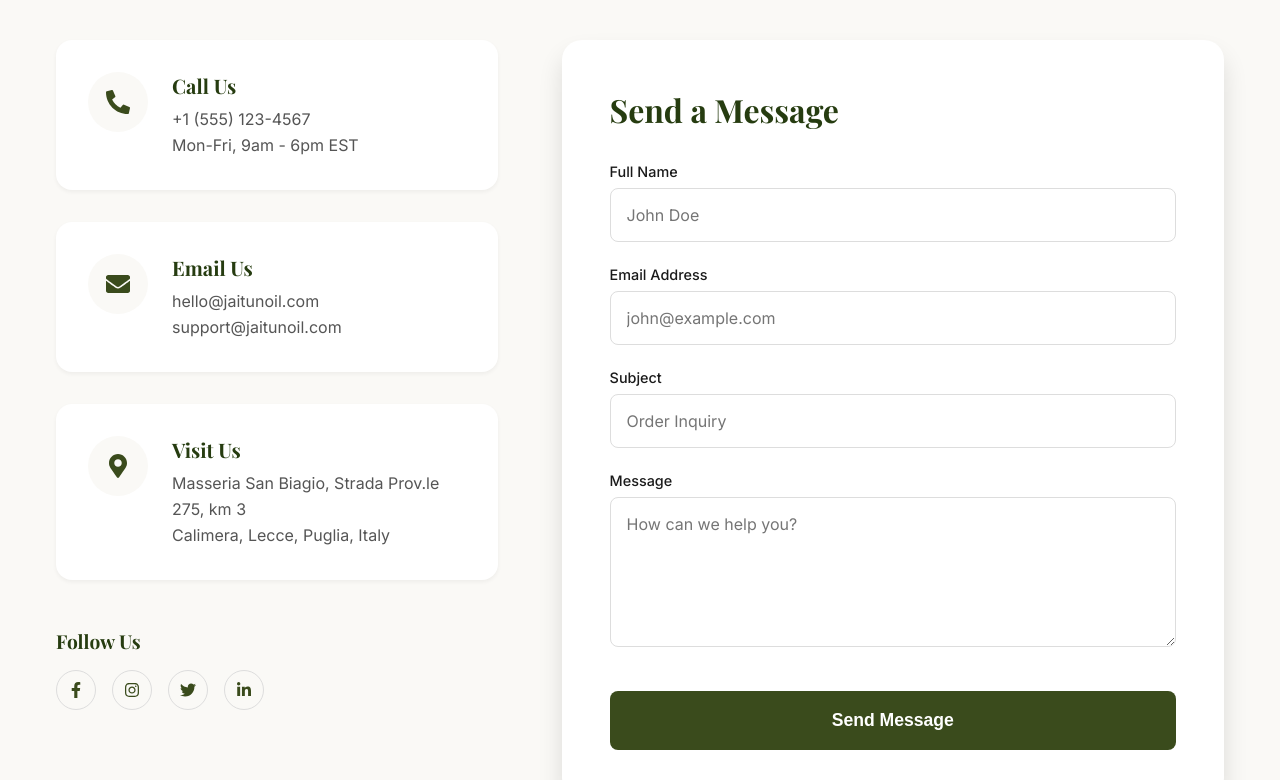
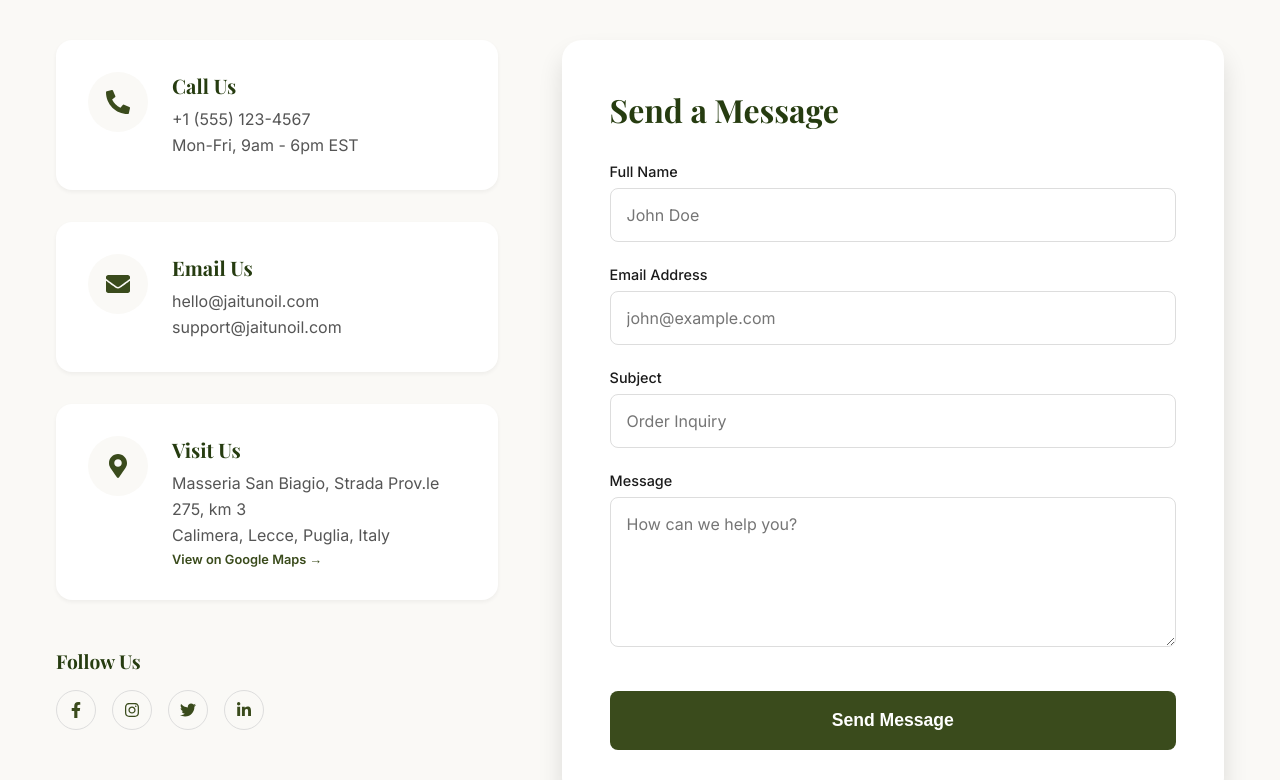
Before and after one commit to Ayush9549/Green-gold, a Next.js app in the folder client/: page /contact in a window 1280 px wide. Shown: the part 430-1210 px from the top of the page. Built offline with nearby package versions, Linux system fonts and the light colour scheme; a web font is replaced by a local one.

Commit message:
Map update

```diff
--- a/client/src/app/contact/page.tsx
+++ b/client/src/app/contact/page.tsx
@@ -75,14 +75,21 @@ export default function Contact() {
                                 </div>
                             </div>
 
-                            <div className={styles.infoCard}>
+                            <a
+                                href="https://maps.app.goo.gl/cLcL585NADYirX8n7"
+                                target="_blank"
+                                rel="noopener noreferrer"
+                                className={styles.infoCard}
+                                style={{ textDecoration: 'none', color: 'inherit', display: 'flex' }}
+                            >
                                 <div className={styles.iconWrapper}><FaMapMarkerAlt /></div>
                                 <div className={styles.infoContent}>
                                     <h3>{t('contact.visit.title')}</h3>
                                     <p>Masseria San Biagio, Strada Prov.le 275, km 3</p>
                                     <p>Calimera, Lecce, Puglia, Italy</p>
+                                    <span style={{ fontSize: '0.8rem', color: 'var(--color-primary)', fontWeight: 600 }}>{t('contact.view_map') || 'View on Google Maps →'}</span>
                                 </div>
-                            </div>
+                            </a>
 
                             <div style={{ marginTop: '1rem' }}>
                                 <h3 style={{ fontSize: '1.2rem', fontFamily: 'Playfair Display, serif', marginBottom: '1rem' }}>{t('contact.follow')}</h3>
--- a/client/src/context/LanguageContext.tsx
+++ b/client/src/context/LanguageContext.tsx
@@ -182,6 +182,7 @@ const translations: Translations = {
         'contact.call.hours': 'Mon-Fri, 9am - 6pm EST',
         'contact.email.title': 'Email Us',
         'contact.visit.title': 'Visit Us',
+        'contact.view_map': 'View on Google Maps →',
         'contact.follow': 'Follow Us',
         'contact.form.title': 'Send a Message',
         'contact.form.name': 'Full Name',
@@ -532,6 +533,7 @@ const translations: Translations = {
         'contact.call.hours': 'सोम-शुक्र, सुबह 9 बजे - शाम 6 बजे EST',
         'contact.email.title': 'हमें ईमेल करें',
         'contact.visit.title': 'हमसे मिलें',
+        'contact.view_map': 'गूगल मैप्स पर देखें →',
         'contact.follow': 'हमें फॉलो करें',
         'contact.form.title': 'संदेश भेजें',
         'contact.form.name': 'पूरा नाम',
@@ -884,6 +886,7 @@ const translations: Translations = {
         'contact.call.hours': 'Lun-Ven, 9:00 - 18:00 EST',
         'contact.email.title': 'Inviaci un\'Email',
         'contact.visit.title': 'Visitaci',
+        'contact.view_map': 'Vedi su Google Maps →',
         'contact.follow': 'Seguici',
         'contact.form.title': 'Invia un Messaggio',
         'contact.form.name': 'Nome Completo',
```
